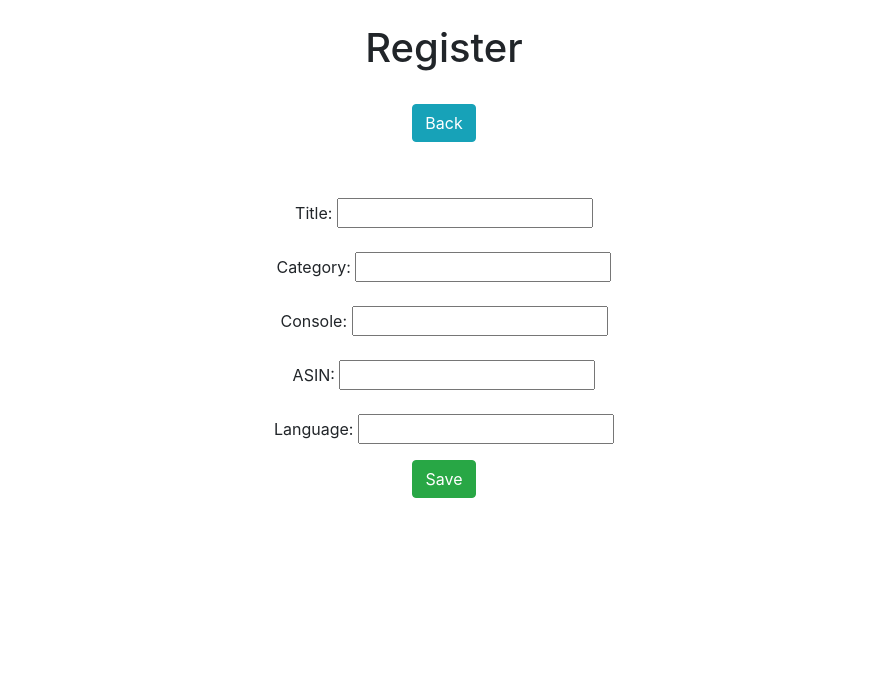
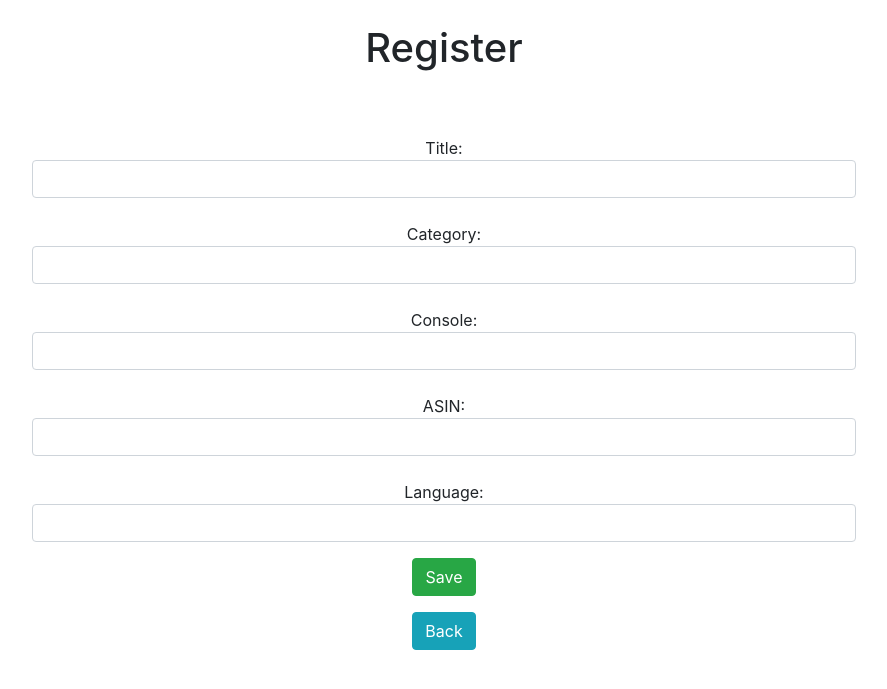
Before and after one commit to Godofin/crud-django-lavezzo, a Django app: page /form/ in a window 1280 px wide. Shown: the top 689 px of the page, without its empty margins (196-1083 px from the left). Run offline with Django 4.2, Linux system fonts and the light colour scheme; some libraries are stand-ins or nearby versions.

Commit message:
Refactoring form

```diff
--- a/app/forms.py
+++ b/app/forms.py
@@ -1,7 +1,14 @@
-from django.forms import ModelForm
+from django.forms import ModelForm, TextInput
 from app.models import Games
 
 class GamesForm(ModelForm):
     class Meta:
         model = Games
         fields = ['title', 'category', 'console', 'asin', 'language']
+        widgets = {
+            'title': TextInput(attrs={'class':'form-control'}),
+            'category': TextInput(attrs={'class':'form-control'}),
+            'console': TextInput(attrs={'class':'form-control'}),
+            'asin': TextInput(attrs={'class':'form-control'}),
+            'language': TextInput(attrs={'class':'form-control'}),
+        }
--- a/app/templates/form.html
+++ b/app/templates/form.html
@@ -1,17 +1,14 @@
     <head>
         <meta charset="UTF-8">
-        <title>Formulário</title>
+        <title>Forms</title>
         <link rel="stylesheet" href="https://stackpath.bootstrapcdn.com/bootstrap/4.4.1/css/bootstrap.min.css" integrity="sha384-Vkoo8x4CGsO3+Hhxv8T/Q5PaXtkKtu6ug5TOeNV6gBiFeWPGFN9MuhOf23Q9Ifjh" crossorigin="anonymous">
     </head>
 <body>
 <div class="col-8 m-auto pt-4 pb-2 text-center">
     <h1>Register</h1>
 </div>
-<div class="col-8 m-auto pt-3 pb-2 text-center">
-    <a href="/" class="btn btn-info">Back</a>
-</div>
 <div class="col-8 m-auto pt-4 pb-2 text-center">
-      <form name="form" id="form" action="{% if db %}/update/{{db.id}}/{%else%}/create/{% endif %}" method="post">
+      <form name="form" id="form" action="{% if game %}/update/{{game.id}}/{%else%}/create/{% endif %}" method="post">
         {% csrf_token %}
         <!--{{form.as_p}}-->
         <div class="form-group mt-4">Title: {{form.title}}</div>
@@ -19,8 +16,12 @@
         <div class="form-group mt-4">Console: {{form.console}}</div>
         <div class="form-group mt-4">ASIN: {{form.asin}}</div>
         <div class="form-group mt-4">Language: {{form.language}}</div>
-        <input type="submit" class="btn btn-primary btn-success" value="Save">
+        <a href="/" ><button type="submit" class="btn btn-primary btn-success" value="Save">Save</button></a>
+        <div class="col-8 m-auto pt-3 pb-2 text-center">
+           <a href="/" class="btn btn-info">Back</a>
+        </div>
     </form>
+
 </div>
 
 {% load static %}
--- a/app/views.py
+++ b/app/views.py
@@ -22,7 +22,6 @@ def view(request, pk):
     data = {}
     data['game'] = Games.objects.get(pk=pk)
     return render(request, 'view.html', data)
-
 def edit(request, pk):
     data = {}
     data['game'] = Games.objects.get(pk=pk)
```
Also changed, not shown: db.sqlite3.
